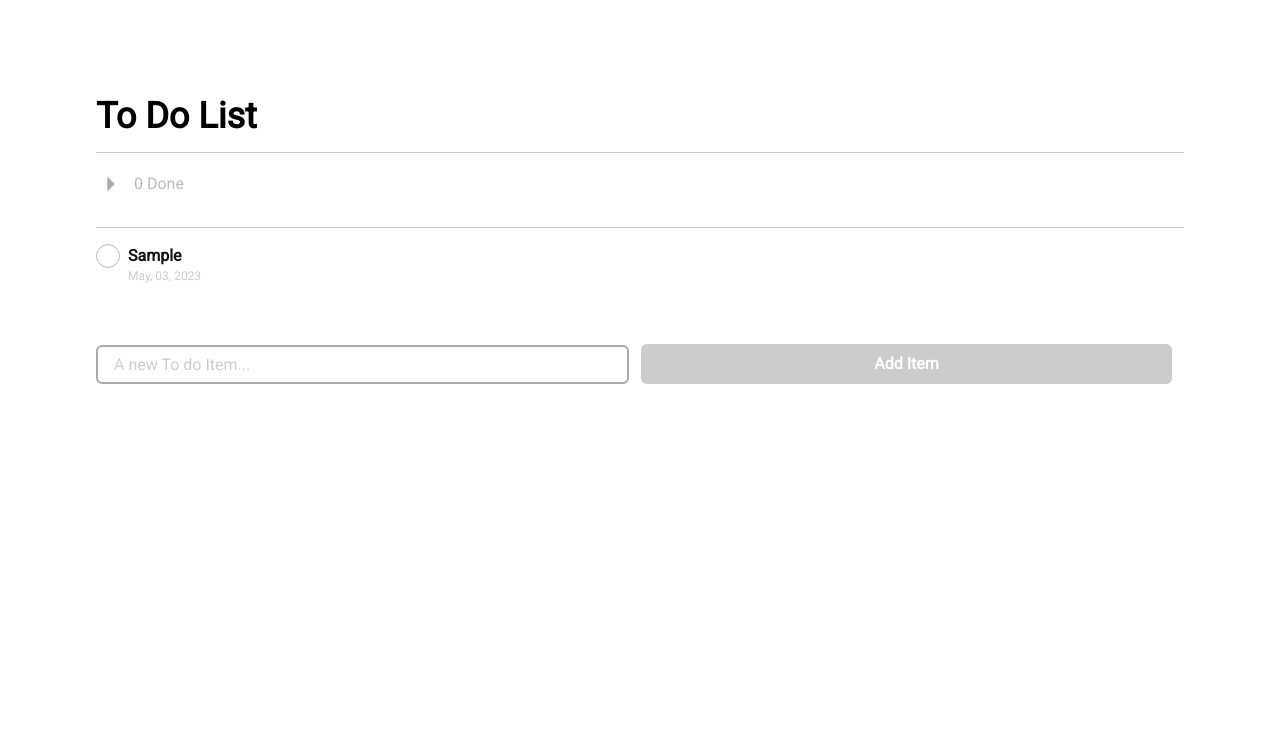
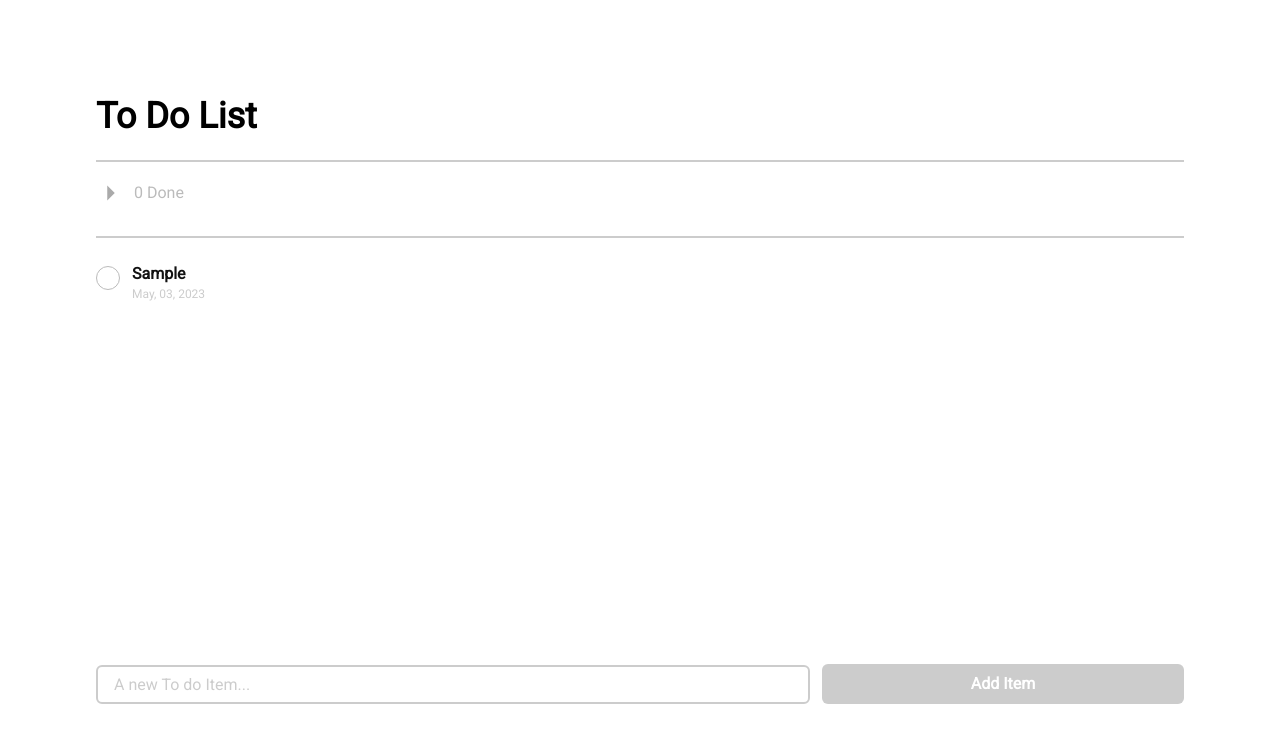
Before and after one commit to ikechukwu-peter/brydeghq-todo, a Next.js app: page / in a window 1280 px wide. Both pictures are taken after typing "Sample" into the empty fields and a click on the button "Add Item". Shown: the top 742 px of the page. Built offline with nearby package versions, Linux system fonts and the light colour scheme.

Commit message:
chore: clean up and comments

```diff
--- a/src/components/todo/add-item.tsx
+++ b/src/components/todo/add-item.tsx
@@ -1,6 +1,6 @@
 import React, { useState, useContext } from "react";
+import cogoToast from "cogo-toast";
 import { TodoContext } from "@/contexts";
-import cogoToast from "cogo-toast";
 
 export const AddItem = () => {
   const [inputValue, setInputValue] = useState("");
@@ -30,10 +30,10 @@ export const AddItem = () => {
   return (
     <form
       onSubmit={handleSubmit}
-      className="flex justify-between items-center gap-3 h-full mt-8"
+      className="flex justify-between items-center gap-2 md:gap-3 h-full mt-8"
     >
       <input
-        className="w-full py-2 px-4 rounded-md border-2 border-gray-200 bg-white text-grey focus:outline-none focus:ring-2 focus:ring-grey-100 focus:border-transparent hover:border-grey-200 placeholder:text-grey-200 h-full"
+        className="w-[65%] md:w-full py-2 px-4 rounded-md border-2 border-grey-200 bg-white text-black focus:outline-none focus:ring-2 focus:ring-grey-100 focus:border-transparent hover:border-grey-200 placeholder:text-grey-200 h-full"
         type="text"
         value={inputValue}
         onChange={handleInputChange}
@@ -42,7 +42,7 @@ export const AddItem = () => {
 
       <button
         type="submit"
-        className="mr-3 w-[50%] md:w-full py-2 px-4 bg-grey-200 hover:bg-grey-100 focus:bg-grey-200 text-white font-bold rounded-md transition duration-300 ease-in-out h-full"
+        className="md:w-[50%]  py-2 px-2 md:px-4 bg-grey-200 hover:bg-grey-100 focus:bg-grey-200  text-white font-medium md:font-bold rounded-md transition duration-300 ease-in-out h-full"
       >
         Add Item
       </button>
--- a/src/components/todo/completed-todo.tsx
+++ b/src/components/todo/completed-todo.tsx
@@ -1,13 +1,9 @@
 import { useContext, useState } from "react";
-import { TodoContext } from "@/contexts";
 import { IoMdArrowDropdown, IoMdArrowDropright } from "react-icons/io";
 import dayjs from "dayjs";
+import { TodoContext } from "@/contexts";
 import { capitalizeFirstLetter } from "@/utils";
 
-/**
- * Component to display a list of completed todos
- * @returns JSX.Element
- */
 export const CompletedTodos = (): JSX.Element => {
   const { todos, completeTodo } = useContext(TodoContext);
 
@@ -30,7 +26,7 @@ export const CompletedTodos = (): JSX.Element => {
 
   return (
     <div>
-      <hr className="my-4 border-grey-200 border-t-1 font-extrabold" />
+      <hr className="my-4 border-grey-200 border-t-2 font-extrabold" />
       <div className="text-black flex items-center gap-2 my-3">
         <button onClick={handleToggleButtonClick}>
           {showCompletedTodos ? (
@@ -48,12 +44,12 @@ export const CompletedTodos = (): JSX.Element => {
           {!!completedTodos?.length &&
             completedTodos?.map((todo) => (
               <li key={todo.id}>
-                <label className="flex items-start space-x-2">
+                <label className="flex items-center gap-3">
                   <input
                     type="checkbox"
                     checked={todo.completed}
                     onChange={(e) => handleCheckboxChange(e, todo.id)}
-                    className="rounded-xl appearance-none h-6 w-6 border border-blue-100 bg-blue-100 checked:bg-blue-600 checked:border-transparent focus:outline-none hover:bg-blue-200"
+                    className="cursor-pointer rounded-xl appearance-none h-6 w-6 border border-blue-200 bg-blue-200 checked:bg-blue-600 checked:border-transparent focus:outline-none hover:bg-blue-100"
                     style={{
                       backgroundImage: `url(/check.svg)`,
                       backgroundRepeat: "no-repeat",
@@ -62,8 +58,8 @@ export const CompletedTodos = (): JSX.Element => {
                     }}
                   />
 
-                  <div className="flex flex-col items-start">
-                    <span className="text-grey-200 line-through font-bold text-medium">
+                  <div className="flex flex-col mt-2">
+                    <span className="text-grey-200 line-through font-medium text-medium">
                       {capitalizeFirstLetter(todo.title)}
                     </span>
 
--- a/src/components/todo/uncompleted-todo.tsx
+++ b/src/components/todo/uncompleted-todo.tsx
@@ -17,19 +17,19 @@ export const UncompletedTodos = () => {
 
   return (
     <div>
-      <hr className="my-4 border-grey-200 border-t-1 font-extrabold" />
+      <hr className="my-4 border-grey-200 border-t-2 font-extrabold" />
       <ul className="flex flex-col gap-3 my-3">
         {!!uncompletedTodos?.length &&
           uncompletedTodos?.map((todo) => (
             <li key={todo.id}>
-              <label className="flex items-start space-x-2">
+              <label className="flex items-center gap-3">
                 <input
                   type="checkbox"
                   checked={todo.completed}
                   onChange={(e) => handleCheckboxChange(e, todo.id)}
-                  className="rounded-xl appearance-none h-6 w-6 border border-grey-100 bg-white checked:bg-blue-600 checked:border-transparent focus:outline-none  hover:bg-grey-200"
+                  className="cursor-pointer rounded-xl appearance-none h-6 w-6 border border-grey-100 bg-white checked:bg-blue-600 checked:border-transparent focus:outline-none  hover:bg-grey-200"
                 />
-                <div className="flex flex-col items-start">
+                <div className="flex flex-col mt-2">
                   <span className="text-black font-bold text-medium">
                     {capitalizeFirstLetter(todo.title)}
                   </span>
--- a/src/contexts/todo-provider.tsx
+++ b/src/contexts/todo-provider.tsx
@@ -10,7 +10,7 @@ export function TodoProvider({ children }: Props) {
   // Load todos from local storage on component mount
   useEffect(() => {
     const storedTodos = localStorage.getItem("todos");
-    if (storedTodos?.length) {
+    if (storedTodos !== null && storedTodos?.length > 0) {
       setTodos(JSON.parse(storedTodos));
     }
   }, []);
--- a/src/pages/_app.tsx
+++ b/src/pages/_app.tsx
@@ -2,12 +2,6 @@ import "@/styles/globals.css";
 import type { AppProps } from "next/app";
 import { TodoProvider } from "@/contexts";
 
-/**
- * App component
- * @param {Object} props - App props
- * @param {React.ComponentType} props.Component - Next.js component to render
- * @param {Object} props.pageProps - Next.js page props
- */
 export default function App({ Component, pageProps }: AppProps) {
   return (
     <TodoProvider>
--- a/src/pages/index.tsx
+++ b/src/pages/index.tsx
@@ -9,7 +9,7 @@ export default function Home() {
     <main
       className={`flex min-h-screen flex-col p-4 md:p-10 lg:p-24 bg-white ${roboto.className}`}
     >
-      <h2 className="font-bold text-2xl md:text-3xl md:font-extrabold capitalize lg:text-4xl">
+      <h2 className="font-bold text-2xl md:text-3xl md:font-extrabold capitalize lg:text-4xl mb-2">
         To do List
       </h2>
 
@@ -17,8 +17,8 @@ export default function Home() {
       <CompletedTodos />
       <UncompletedTodos />
 
-      {/* The "Add Item" button that sticks to the bottom of the screen on small screens */}
-      <div className="fixed sm:block bottom-0 md:static w-full pr-4 md:pr-0 my-4">
+      {/* The "Add Item" button that sticks to the bottom of the screen  */}
+      <div className="mt-auto">
         <AddItem />
       </div>
     </main>
--- a/tailwind.config.js
+++ b/tailwind.config.js
@@ -24,16 +24,7 @@ module.exports = {
       "grey-300": "#eeeeee",
       black: "#121212",
     },
-    extend: {
-      textUnderlineOffset: {
-        3: "3px",
-      },
-      backgroundImage: {
-        "gradient-radial": "radial-gradient(var(--tw-gradient-stops))",
-        "gradient-conic":
-          "conic-gradient(from 180deg at 50% 50%, var(--tw-gradient-stops))",
-      },
-    },
+    extend: {},
   },
   plugins: [],
 };
```
